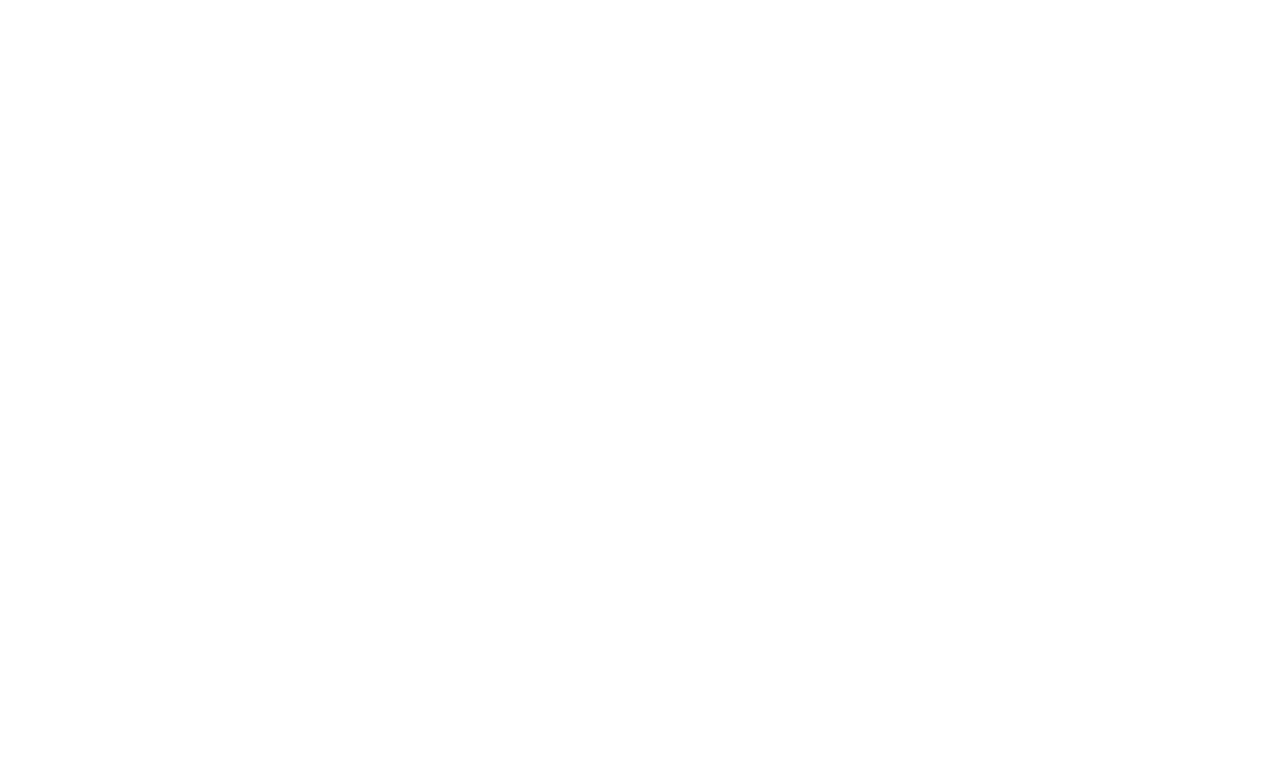
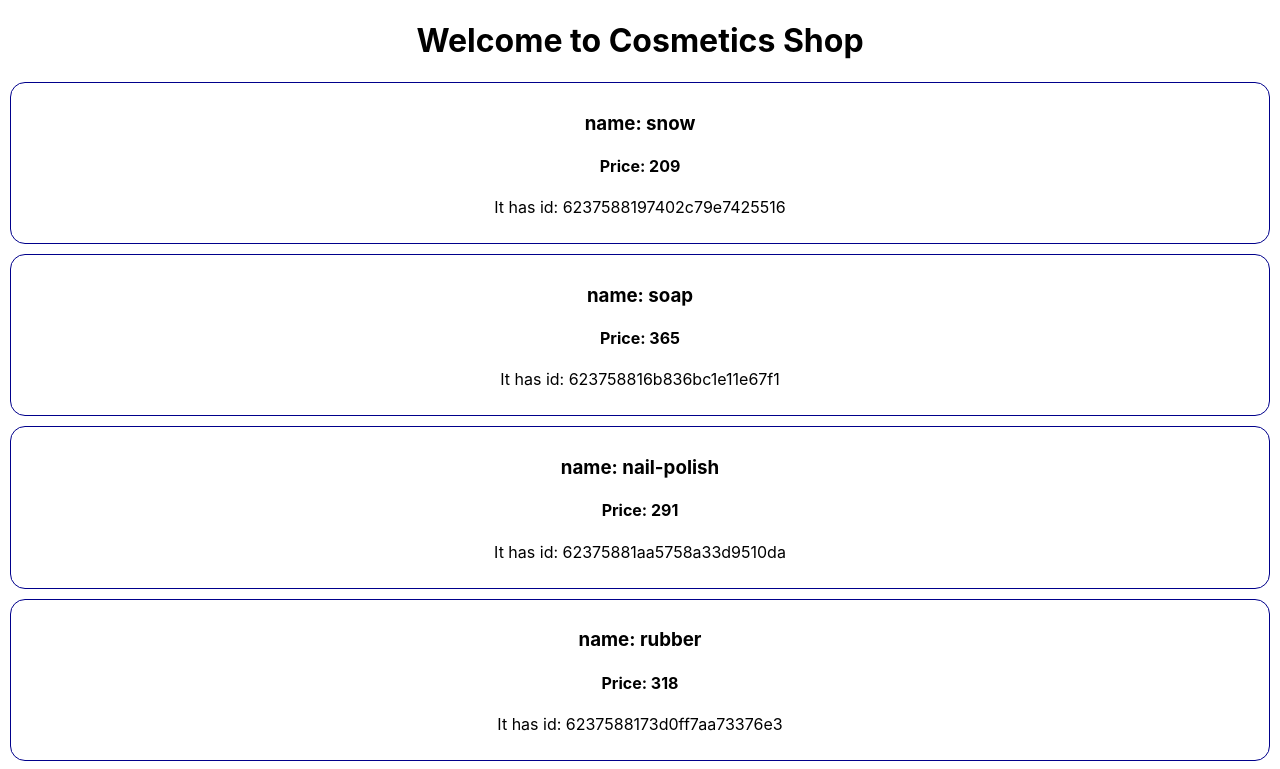
Before and after one commit to kamrul-dev/shopping-cart-localstorage, a React (Create React App) app: page / in a window 1280 px wide. Shown: the top 769 px of the page. Built offline with nearby package versions, Linux system fonts and the light colour scheme.

Commit message:
load the data and display on UI

```diff
--- a/src/App.js
+++ b/src/App.js
@@ -1,10 +1,11 @@
 import logo from './logo.svg';
 import './App.css';
+import Cosmetics from './Components/Cosmetics/Cosmetics';
 
 function App() {
   return (
     <div className="App">
-
+      <Cosmetics></Cosmetics>
     </div>
   );
 }
--- a/src/Components/Cosmetic/Cosmetic.css
+++ b/src/Components/Cosmetic/Cosmetic.css
@@ -0,0 +1,6 @@
+.product{
+    border: 1px solid darkblue;
+    margin: 10px;
+    padding: 10px;
+    border-radius: 15px;
+}
--- a/src/Components/Cosmetic/Cosmetic.js
+++ b/src/Components/Cosmetic/Cosmetic.js
@@ -0,0 +1,15 @@
+import React from 'react';
+import './Cosmetic.css'
+
+const Cosmetic = (props) => {
+    const {name, price, id} = props.cosmetic;
+    return (
+        <div className='product'>
+            <h3>name: {name}</h3>
+            <h4>Price: {price}</h4>
+            <p>It has id: {id}</p>
+        </div>
+    );
+};
+
+export default Cosmetic;
--- a/src/Components/Cosmetics/Cosmetics.js
+++ b/src/Components/Cosmetics/Cosmetics.js
@@ -0,0 +1,25 @@
+import React, { useEffect, useState } from 'react';
+import Cosmetic from '../Cosmetic/Cosmetic';
+
+const Cosmetics = () => {
+    const [cosmetics, setCosmetics] = useState([])
+    console.log(cosmetics)
+    useEffect(() => {
+        fetch('data.json')
+        .then(res => res.json())
+        .then(data => setCosmetics(data));
+    }, []);
+    return (
+        <div>
+            <h1>Welcome to Cosmetics Shop</h1>
+            {
+                cosmetics.map(cosmetic => <Cosmetic
+                    key={cosmetic.id}
+                    cosmetic={cosmetic}
+                ></Cosmetic>)
+            }
+        </div>
+    );
+};
+
+export default Cosmetics;
```
